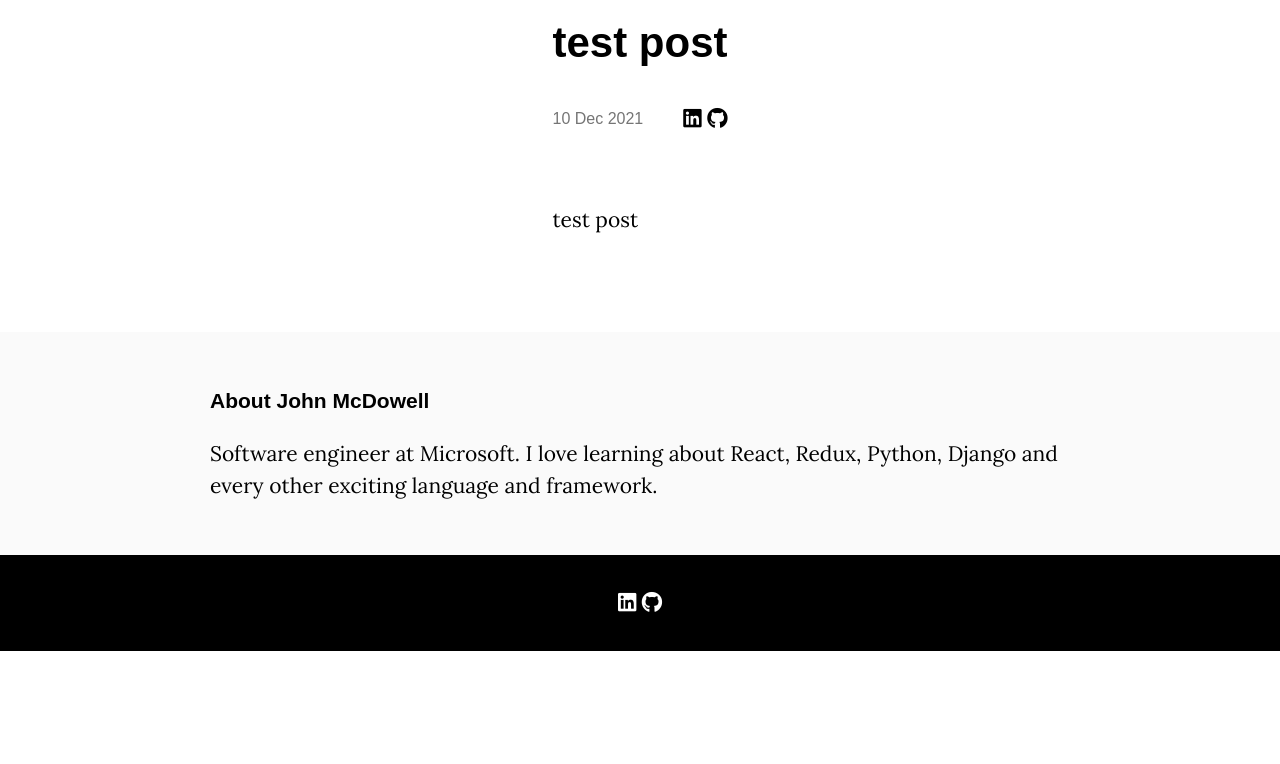
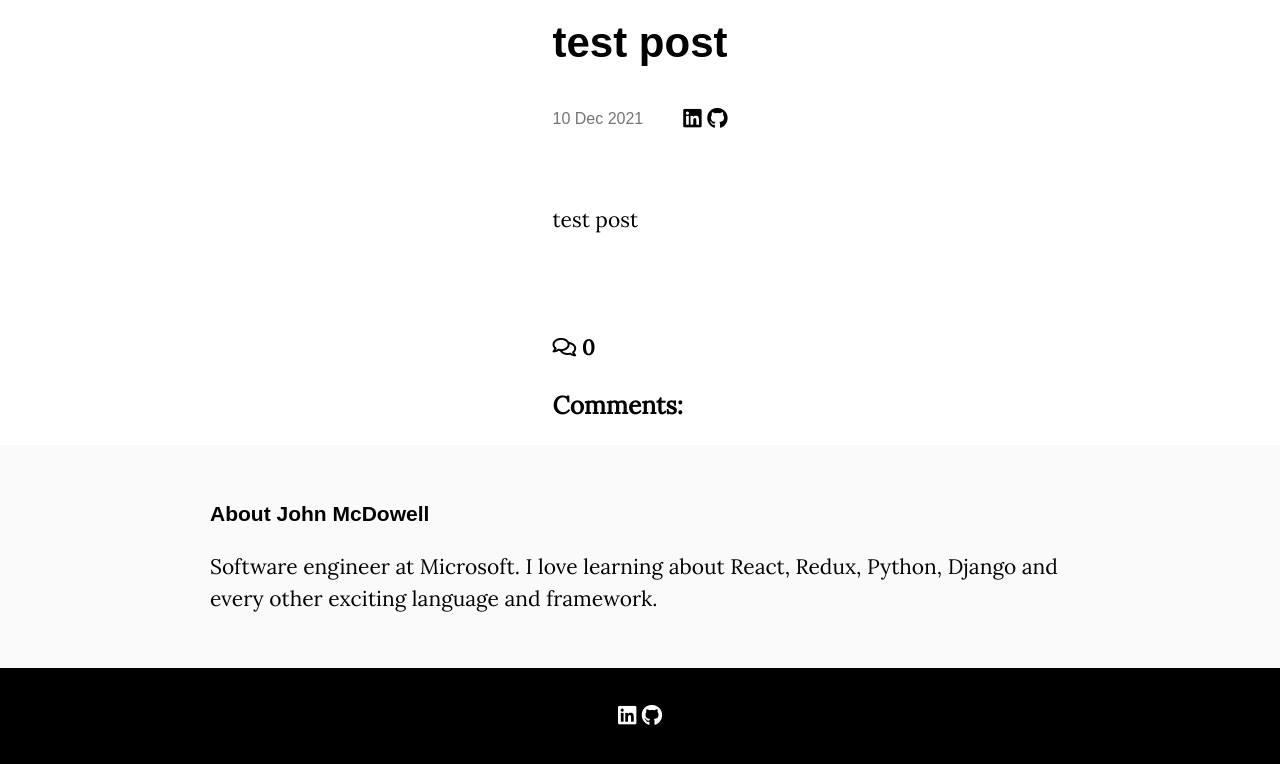
Before and after one commit to Code-Institute-Submissions/mlenahan-Johnpooch.dog_SepResub, a Django app: a page that uses templates/post_detail.html in a window 1280 px wide. Shown: the part 108-872 px from the top of the page. Before the commit the page ends 759 px from the top, so only its background shows below. Run offline with Django 3.2, Linux system fonts and the light colour scheme; data comes from the database, SQL or seed files in the repository; both versions use the stored data as it was after the commit; some web fonts are replaced.

Commit message:
add comment section to post detail template

```diff
--- a/blog/admin.py
+++ b/blog/admin.py
@@ -32,8 +32,8 @@ class SiteSettingsAdmin(admin.ModelAdmin):
 @admin.register(Comment)
 class CommentAdmin(admin.ModelAdmin):
 
-    list_display = ('name', 'body', 'post', 'created_on', 'approved')
-    list_filter = ('approved', 'created_on')
+    list_display = ('name', 'body', 'post', 'created_at', 'approved')
+    list_filter = ('approved', 'created_at')
     search_fields = ('name', 'email', 'body')
     actions = ['approve_comments']
 
--- a/blog/views.py
+++ b/blog/views.py
@@ -21,6 +21,7 @@ class PostDetail(View):
         queryset = Post.objects.filter(status=1)
         post = get_object_or_404(queryset, slug=slug)
         site_settings = SiteSettings.objects.get()
+        comments = post.comments.filter(approved=True).order_by('created_at')
         tags = post.tags.all()
 
         return render(
@@ -29,6 +30,7 @@ class PostDetail(View):
             {
                 'post': post,
                 'site_settings': site_settings,
+                'comments': comments,
                 'tags': tags,
             },
         )
--- a/templates/post_detail.html
+++ b/templates/post_detail.html
@@ -30,6 +30,29 @@
                 </span>
                 {% endfor %}
             </div>
+            <div>
+                {% with comments.count as total_comments %}
+                <strong><i class="far fa-comments"></i>
+                    {{ total_comments }}</strong>
+                {% endwith %}
+            </div>
+            <div>
+                <div>
+                    <h3>Comments:</h3>
+                    <div>
+                        {% for comment in comments %}
+                        <div>
+                            <p>
+                                {{ comment.name }}
+                                <span>
+                                    {{ comment.created_on }}
+                                </span> wrote:
+                            </p>
+                            {{ comment.body | linebreaks }}
+                        </div>
+                        {% endfor %}
+                    </div>
+                </div>
         </div>
     </div>
 </div>
```
Also changed, not shown: db.sqlite3.
